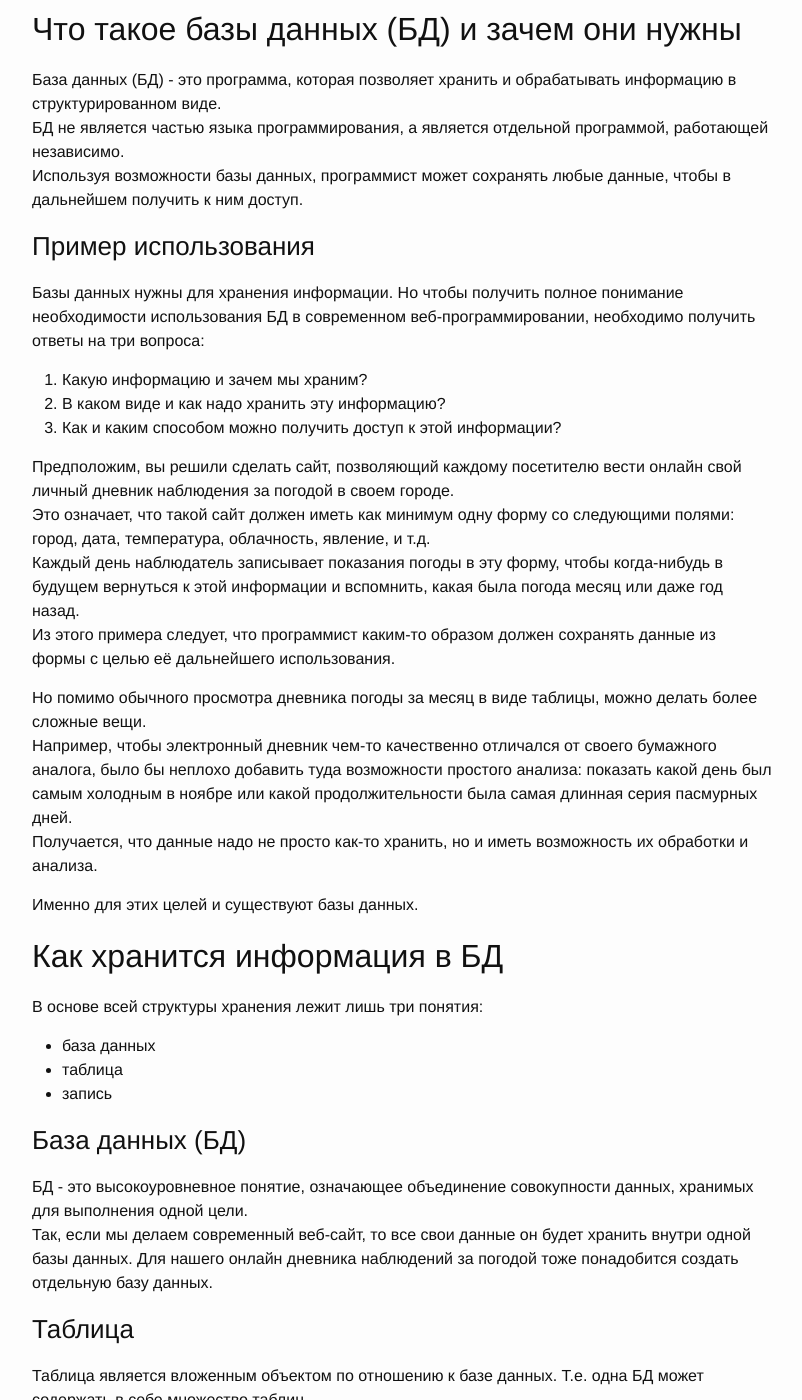
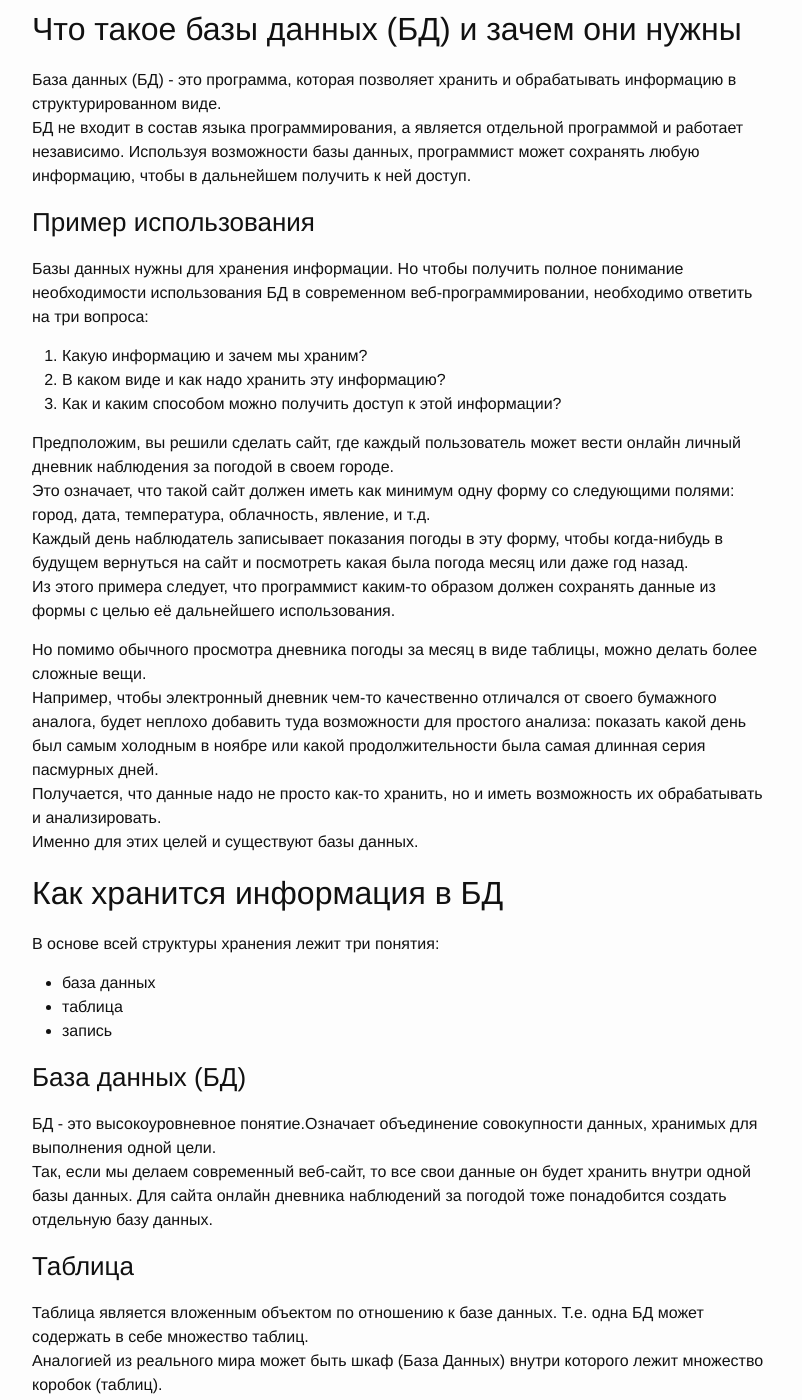
Before and after one commit to htmlacademy/intensive-php-guide, a Jekyll site: the page built from guide/05/content_05.md, in a window 1280 px wide and 1400 px high, scrolled down 201 px. Shown: the whole window, without its empty margins (238-1040 px from the left). Built offline with Jekyll 4.4.1, drawn with Linux system fonts in a browser that asks for light colours; some of the changed text lies outside the part shown.

Commit message:
Правки раздела про MySQL

````diff
--- a/guide/05/content_05.md
+++ b/guide/05/content_05.md
@@ -6,66 +6,52 @@
 
 ## Что такое базы данных (БД) и зачем они нужны
 База данных (БД) - это программа, которая позволяет хранить и обрабатывать информацию в структурированном виде.
-БД не является частью языка программирования, а является отдельной программой, работающей независимо.
-Используя возможности базы данных, программист может сохранять любые данные, чтобы в дальнейшем получить к ним
-доступ.
+БД не входит в состав языка программирования, а является отдельной программой и работает независимо.
+Используя возможности базы данных, программист может сохранять любую информацию, чтобы в дальнейшем получить к ней доступ.
 
 ### Пример использования
-Базы данных нужны для хранения информации. Но чтобы получить полное понимание необходимости использования БД в
-современном веб-программировании, необходимо получить ответы на три вопроса:
+Базы данных нужны для хранения информации. Но чтобы получить полное понимание необходимости использования БД в современном веб-программировании, необходимо ответить на три вопроса:
 1. Какую информацию и зачем мы храним?
 2. В каком виде и как надо хранить эту информацию?
 3. Как и каким способом можно получить доступ к этой информации?
 
-Предположим, вы решили сделать сайт, позволяющий каждому посетителю вести онлайн свой личный дневник наблюдения за
-погодой в своем городе.
-Это означает, что такой сайт должен иметь как минимум одну форму со следующими полями: город, дата, температура,
-облачность, явление, и т.д.
-Каждый день наблюдатель записывает показания погоды в эту форму, чтобы когда-нибудь в будущем вернуться к этой
-информации и вспомнить, какая была погода месяц или даже год назад.
-Из этого примера следует, что программист каким-то образом должен сохранять данные из формы с целью её дальнейшего
-использования.
+Предположим, вы решили сделать сайт, где каждый пользователь может вести онлайн личный дневник наблюдения за погодой в своем городе.
+Это означает, что такой сайт должен иметь как минимум одну форму со следующими полями: город, дата, температура, облачность, явление, и т.д.
+Каждый день наблюдатель записывает показания погоды в эту форму, чтобы когда-нибудь в будущем вернуться на сайт и посмотреть какая была погода месяц или даже год назад.
+Из этого примера следует, что программист каким-то образом должен сохранять данные из формы с целью её дальнейшего использования.
 
 Но помимо обычного просмотра дневника погоды за месяц в виде таблицы, можно делать более сложные вещи.
-Например, чтобы электронный дневник чем-то качественно отличался от своего бумажного аналога, было бы неплохо добавить
-туда возможности простого анализа: показать какой день был самым холодным в ноябре или какой продолжительности была
-самая длинная серия пасмурных дней.
-Получается, что данные надо не просто как-то хранить, но и иметь возможность их обработки и анализа.
-
+Например, чтобы электронный дневник чем-то качественно отличался от своего бумажного аналога, будет неплохо добавить туда возможности для простого анализа: показать какой день был самым холодным в ноябре или какой продолжительности была самая длинная серия пасмурных дней.
+Получается, что данные надо не просто как-то хранить, но и иметь возможность их обрабатывать и анализировать.
 Именно для этих целей и существуют базы данных.
 
 ## Как хранится информация в БД
-В основе всей структуры хранения лежит лишь три понятия:
+В основе всей структуры хранения лежит три понятия:
 
 * база данных
 * таблица
 * запись
 
 ### База данных (БД)
-БД - это высокоуровневное понятие, означающее объединение совокупности данных, хранимых для выполнения одной цели.
-Так, если мы делаем современный веб-сайт, то все свои данные он будет хранить внутри одной базы данных. Для нашего
-онлайн дневника наблюдений за погодой тоже понадобится создать отдельную базу данных.
+БД - это высокоуровневное понятие.Означает объединение совокупности данных, хранимых для выполнения одной цели.
+Так, если мы делаем современный веб-сайт, то все свои данные он будет хранить внутри одной базы данных. Для сайта онлайн дневника наблюдений за погодой тоже понадобится создать отдельную базу данных.
 
 ### Таблица
 Таблица является вложенным объектом по отношению к базе данных. Т.е. одна БД может содержать в себе множество таблиц.
 Аналогией из реального мира может быть шкаф (База Данных) внутри которого лежит множество коробок (таблиц).
 Сама таблица нужна для хранения данных одного типа. Например: список городов, список пользователей, библиотечный каталог.
-Таблицу будет абсолютно правильно представлять как обычный лист в Excel таблице, т.е. совокупность строк и столбцов.
-
+Таблицу можно представить как обычный лист в Excel таблице, т.е. совокупность строк и столбцов.
 Наверняка каждый хоть раз имел дело с электронными таблицами (MS Excel).
-Заполняя такую таблицу, пользователь определяет столбцы, каждый из которых имеет заголовок. В каждой же строке хранится
-уже непосредственно информация.
+Заполняя такую таблицу, пользователь определяет столбцы, каждый из которых имеет заголовок. В строках же хранится уже непосредственно информация.
 В БД точно также: создавая новую таблицу, необходимо описать из каких столбцов она состоит и дать им имена.
 
 ### Запись
-Запись - это строка в терминах электронных таблиц.
-Запись - это и есть та неделимая сущность, которая хранится в таблицах.  Когда мы сохраняем данные веб-формы с сайта, то
-на самом деле добавляем новую запись в соответствующую таблицу.
+Запись — это строка в терминах электронных таблиц.
+Запись — это и есть та неделимая сущность, которая хранится в таблицах.  Когда мы сохраняем данные веб-формы с сайта, то на самом деле добавляем новую запись в соответствующую таблицу.
 Запись состоит из полей (столбцов) и их значений.  Но значения не могут быть абы какими.
-Определяя столбец, программист должен указать какой тип данных этот столбец будет хранить: текстовый, числовой,
-логический, файловый и т.д.  БД не позволит записать данные неверного типа.
+Определяя столбец, программист должен указать какой тип данных этот столбец будет хранить: текстовый, числовой, логический, файловый и т.д.  БД не позволит записать данные неверного типа.
 
-Соберем все кирпичики воедино, чтобы понять как будет выглядеть ведение дневника погоды при участии БД.
+Соберем все вместе, чтобы понять как будет выглядеть ведение дневника погоды при участии БД.
 1. Создадим для сайта новую БД и дадим ей название "weather_diary"
 2. Создадим в БД новую таблицу с именем "weather_log" и определим там следующие столбцы:
 * город (тип: текст)
@@ -101,30 +81,23 @@
 * избежим дублирования: все пользователи будут выбирать один из заранее определенных городов, что исключит опечатки
 
 Связи между таблицами в БД бывают разных видов.
-В примере выше использовалась связь типа "Один-ко-многим", т.к. одному городу может соответствовать множество погодных
-записей, но не наоборот!
+В примере выше использовалась связь типа "Один-ко-многим", т.к. одному городу может соответствовать множество погодных записей, но не наоборот!
 Бывают связи и других типов: "один-к-одному" и "многие-ко-многим", но они используются значительно реже.
 
 ## Язык запросов
-Как уже известно, база данных, а точнее система управления базами данных (СУБД) - это отдельная программа,
-которая работает как сервер независимо от PHP.
-Создавать свои базы данных, таблицы и наполнять их данными можно прямо из этой же программы, но для выполнения всех этих
-операций вам прежде придется познакомиться с еще одним языком программирования - SQL.
+Как уже известно, база данных, а точнее система управления базами данных (СУБД) - это отдельная программа, которая работает как сервер независимо от PHP.
+Создавать свои базы данных, таблицы и наполнять их данными можно прямо из этой же программы, но для выполнения этих операций прежде придется познакомиться с еще одним языком программирования - SQL.
 
-SQL или Structured Query Language (язык структурированных запросов) - язык программирования, предназначенный для
-управления данными в системах управления реляционными базами данных. Все современные СУБД поддерживают SQL.
+SQL или Structured Query Language (язык структурированных запросов) - язык программирования, предназначенный для управления данными в СУБД. Все современные СУБД поддерживают SQL.
 
-На языке SQL выражаются все действия, которые только можно провести с данными: от записи и чтения данных до
+На языке SQL выражаются все действия, которые можно провести с данными: от записи и чтения данных до
 администрирования самого сервера СУБД.
-Для повседневной работы совсем не обязательно знать весь этот язык; достаточно ознакомиться лишь с основными понятиями
-синтаксиса и ключевыми словами. Кроме того, SQL очень простой язык по своей структуре, поэтому его освоение не составит
-большого труда.
+Для повседневной работы совсем не обязательно знать весь этот язык; достаточно ознакомиться лишь с основными понятиями синтаксиса и ключевыми словами. Кроме того, SQL очень простой язык по своей структуре, поэтому его освоение не составит большого труда.
 
 Язык SQL - это в первую очередь язык запросов, а кроме того он очень похож на естественный язык.
-Каждый раз, когда требуется прочитать или записать любую информацию в БД, нам требуется составить корректный запрос,
-выраженный в терминах SQL.
+Каждый раз, когда требуется прочитать или записать любую информацию в БД, требуется составить корректный запрос. Такой запрос должен быть выражен в терминах SQL.
 
-Например, чтобы вывести на экран все записи из таблицы `города`, мы бы составили такой запрос:
+Например, чтобы вывести на экран все записи из таблицы `города`, составим такой запрос:
  ```
  ПРОЧИТАТЬ всё ИЗ ТАБЛИЦЫ 'города'
  ```
@@ -150,57 +123,46 @@
 * настраивать работу сервера СУБД
 
 ## MySQL
-Существует множество различных реляционных СУБД. Самая известная широкому кругу людей СУБД - это Microsoft Access,
-входящая в состав офисного пакета приложений Microsoft Office.
-Нет никаких препятствий для использования в качестве СУБД MS Access, но для задач веб-программирования гораздо лучше
-подходит альтернативная программа - это MySQL.
-В отличие от MS Access, MySQL абсолютно бесплатна, может работать на серверах с Linux, обладает гораздо большей
-производительностью и безопасностью, что делает её идеальным кандидатом на роль базы данных в веб разработке.
+Существует множество различных реляционных СУБД. Самая известная широкому кругу людей СУБД - это Microsoft Access, входящая в состав офисного пакета приложений Microsoft Office.
+Нет никаких препятствий для использования в качестве СУБД MS Access, но для задач веб-программирования гораздо лучше подходит альтернативная программа - MySQL.
+В отличие от MS Access, MySQL абсолютно бесплатна, может работать на серверах с Linux, обладает гораздо большей производительностью и безопасностью, что делает её идеальным кандидатом на роль базы данных в веб разработке.
 Подавляющее большинство сайтов и приложений на PHP используют в качестве СУБД именно MySQL.
 
 ## Установка
-Если для своей работы вы используете программную среду OpenServer, то этот раздел можно смело пропустить, т.к. в состав
-OpenServer уже входит свежая версия MySQL.
+Если для своей работы вы используете программную среду OpenServer, то этот раздел можно смело пропустить, т.к. в состав OpenServer уже входит свежая версия MySQL.
 
 Последняя версия MySQL доступна для загрузке по ссылке: https://dev.mysql.com/downloads/mysql/
 На этой странице следует выбрать "MySQL Installer for Windows" и нажать на кнопку "Download" для загрузки.
 
 В процессе установки запомните директорию, куда вы устанавливаете MySQL (скрывается под ссылкой "Advanced options").
-На шаге "Accounts and Roles" установщик потребует придумать пароль для доступа к БД (MySQL Root Password) - обязательно
-запомните или запишите этот пароль - он вам еще понадобится.
+На шаге "Accounts and Roles" установщик потребует придумать пароль для доступа к БД (MySQL Root Password) - обязательно запомните или запишите этот пароль - он вам еще понадобится.
 
 ## Выполнение запросов
-По умолчанию, если вы не устанавливали дополнительные программы, у MySQL нет графического интерфейса пользователя. Это
-значит, что единственный способ работы с ней - это работа через командную строку.
+По умолчанию, если вы не устанавливали дополнительные программы, у MySQL нет графического интерфейса пользователя. Это значит, что единственный способ работы с ней - это использование командной строки.
 1. Откройте командную строку (Выполнить: cmd.exe)
 2. Перейдите в каталог с установленной MySQL: `cd /d <каталог установки>/bin`
 3. Выполните: `mysql -uroot -p`
 4. Введите пароль, заданный при установке
 
-Если вы все выполнили верно, то в командной строке запустится клиент для работы с MySQL (вы поймете это по строке
-приглашения "mysql>").
+Если вы все выполнили верно, то в командной строке запустится клиент для работы с MySQL (вы поймете это по строке приглашения "mysql>").
 С этого момента можно вводить любые SQL запросы, но каждый запрос обязательно должен заканчиваться точкой с запятой `;`
 
 ## Создание новой базы данных
 Приступим к практике - начнем создавать базу данных для ведения погодного дневника.
-Очевидно, что начать следует с создания новой базы данных для нашего проекта.
+Начать следует с создания новой базы данных для нашего сайта.
 Новая БД в MySQL создается простой командой:
 `CREATE DATABASE <имя базы данных>`
 
-Так что выполнив команду `CREATE DATABASE weather_diary;`, MySQL создаст для нас новую БД, в которой будет происходить вся
-дальнейшая работа.
-Это важно: после создания БД её невозможно будет переименовать, а только удалить и создать заново. По этой причине крайне
-внимательно подойдите к выбору имени для базы данных.
+Так что выполнив команду `CREATE DATABASE weather_diary;`, MySQL создаст для нас новую БД, в которой будет происходить вся дальнейшая работа.
+Это важно: после создания БД её невозможно будет переименовать, а только удалить и создать заново. По этой причине крайне внимательно подойдите к выбору имени для базы данных.
 
 ## Создание таблиц
 Создав новую БД, сообщим MySQL, что теперь мы собираемся работать именно с ней.
 Выбор активной БД выполняется командой: `USE <имя базы>;`
 
 Пришло время создать первые таблицы!
-Для ведения дневника по всем правилам, понадобится создать три таблицы: города (cities), пользователи (users) и записи
-о погоде (weather_log).
-В подразделе "Запись" этой главы описано, как должна выглядеть структура таблицы weather_log. Переведем это описание на
-язык SQL:
+Для ведения дневника по всем правилам, понадобится создать три таблицы: города (cities), пользователи (users) и записи о погоде (weather_log).
+В подразделе "Запись" этой главы описано, как должна выглядеть структура таблицы weather_log. Переведем это описание на язык SQL:
 ```
 CREATE TABLE weather_log (
 id INT AUTO_INCREMENT PRIMARY KEY,
````
Also changed, not shown: other parts of guide/05/content_05.md (+15 -28 lines).
